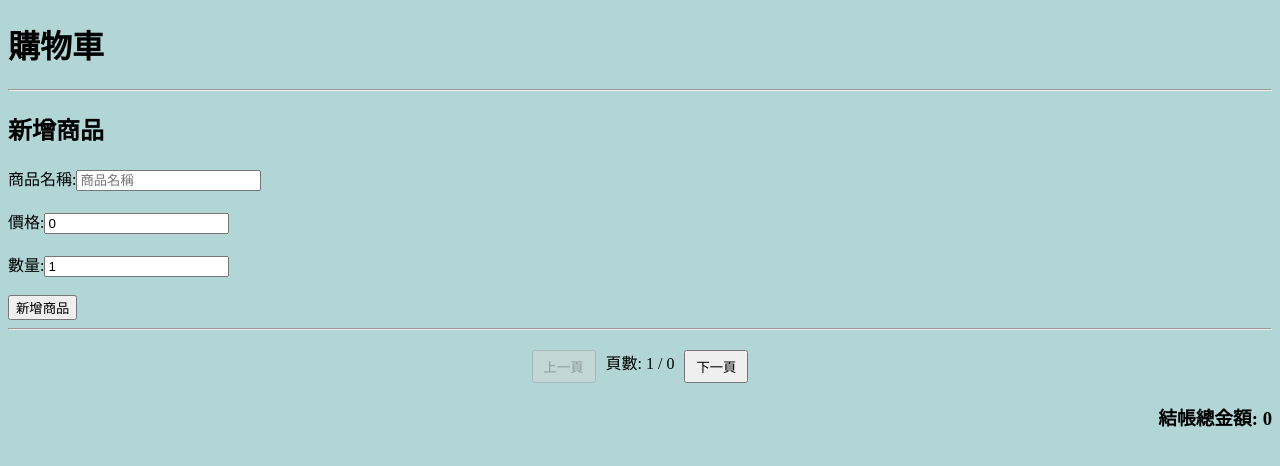
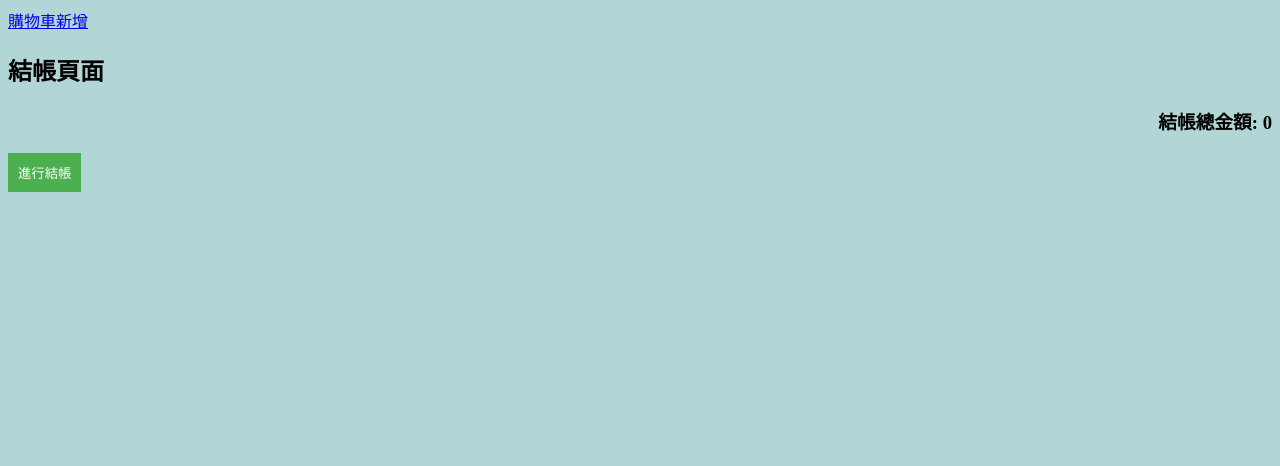
Before and after one commit to Z-Yun324/HelloVue3, a Vue app: page /checkout in a window 1280 px wide. Shown: the top 466 px of the page. Built offline with nearby package versions, Linux system fonts and the light colour scheme.

Commit message:
Feat: 新增結帳頁面

```diff
--- a/package.json
+++ b/package.json
@@ -11,7 +11,8 @@
     "type-check": "vue-tsc --build --force"
   },
   "dependencies": {
-    "vue": "^3.4.29"
+    "vue": "^3.4.29",
+    "vue-router": "^4.0.13"
   },
   "devDependencies": {
     "@tsconfig/node20": "^20.1.4",
--- a/src/App.vue
+++ b/src/App.vue
@@ -1,22 +1,30 @@
 <template>
   <div class="app">
-    <h1>購物車</h1>
+    <!--
     <Commodity @add-to-cart="addToCart" />
-    <Cart :cartItems="cartItems" @remove-from-cart="removeFromCart" />
+    <Cart :cartItems="cartItems" @remove-from-cart="removeFromCart" /> -->
+    <nav>
+      <router-link to="/cart">購物車</router-link>
+      <router-link to="/">新增</router-link>
+    </nav>
+    <router-view
+      :cartItems="cartItems"
+      @remove-from-cart="removeFromCart"
+      @add-to-cart="addToCart"
+    ></router-view>
   </div>
 </template>
 
 <script lang="ts" setup name="App">
 import { commodity } from "@/models/commodity";
 import { ref } from "vue";
-import Cart from "./components/Cart.vue";
-import Commodity from "./components/Commodity.vue";
 
 // 購物車清單
 const cartItems = ref<commodity[]>([]);
 
 // 處理 Commodity 新增商品到購物車的事件
 function addToCart(product: commodity) {
+  console.log("Product added to cart:", product); // 加入這行
   // 檢查購物車中是否已有該商品
   const existingProduct = cartItems.value.find(
     (item) => item.name === product.name
--- a/src/components/Cart.vue
+++ b/src/components/Cart.vue
@@ -1,5 +1,6 @@
 <!--HTML-->
 <template>
+  <h1>購物車</h1>
   <div class="cart">
     <table v-if="cartItems.length > 0">
       <thead>
@@ -40,13 +41,15 @@
       <h3>結帳總金額: {{ totalAmount }}</h3>
     </div>
   </div>
+  <button @click="navigateToCheckout">前往結帳</button>
 </template>
 
 <!--JS/TS-->
 
 <script lang="ts" setup name="cart">
 import { commodity } from "@/models/commodity";
-import { computed, defineProps, ref } from "vue";
+import { computed, ref } from "vue";
+import { useRouter } from "vue-router";
 //data
 /*
 let cart = reactive([
@@ -75,6 +78,12 @@ const totalAmount = computed(() =>
 const props = defineProps<{
   cartItems: commodity[];
 }>();
+
+const router = useRouter();
+const navigateToCheckout = () => {
+  router.push("/checkout"); // 導航到結帳頁面
+};
+
 // 分頁相關的 data
 const currentPage = ref(1); // 當前頁碼
 const itemsPerPage = 5; // 每頁顯示 5 個商品
@@ -108,7 +117,10 @@ function removeItem(id: number) {
 }*/
 
 // emit 事件通知父組件
-const emit = defineEmits(["remove-from-cart"]);
+const emit = defineEmits<{
+  (e: "remove-from-cart", id: number): void;
+  (e: "add-to-cart", product: commodity): void;
+}>();
 
 function nextPage() {
   if (currentPage.value < totalPages.value) {
--- /dev/null
+++ b/src/components/Checkout.vue
@@ -0,0 +1,82 @@
+<template>
+  <div class="checkout">
+    <h2>結帳頁面</h2>
+    <table v-if="cartItems.length > 0">
+      <thead>
+        <tr>
+          <th>商品名稱</th>
+          <th>價格</th>
+          <th>數量</th>
+          <th>總價</th>
+        </tr>
+      </thead>
+      <tbody>
+        <tr v-for="item in cartItems" :key="item.id">
+          <td>{{ item.name }}</td>
+          <td>{{ item.price }}</td>
+          <td>{{ item.quantity }}</td>
+          <td>{{ item.totalPrice }}</td>
+        </tr>
+      </tbody>
+    </table>
+
+    <div class="summary">
+      <h3>結帳總金額: {{ totalAmount }}</h3>
+    </div>
+
+    <button @click="checkout">進行結帳</button>
+  </div>
+</template>
+
+<script lang="ts" setup name="checkout">
+import { commodity } from "@/models/commodity";
+import { computed } from "vue";
+import { useRouter } from "vue-router";
+
+// 接收購物車商品列表
+const props = defineProps<{
+  cartItems: commodity[];
+}>();
+
+// 獲取路由器實例
+const router = useRouter();
+
+// 計算結帳總金額
+const totalAmount = computed(() => {
+  return props.cartItems.reduce((total, item) => total + item.totalPrice, 0);
+});
+
+// 結帳按鈕的邏輯
+function checkout() {
+  alert(`結帳成功，總金額為 ${totalAmount.value}`);
+  // 可以在這裡進一步整合付款邏輯
+  // 導航到結帳頁面
+}
+</script>
+
+<style scoped>
+table {
+  width: 100%;
+  border-collapse: collapse;
+}
+th,
+td {
+  border-bottom: 1px solid rgb(115, 116, 121);
+  padding: 10px;
+  text-align: center;
+}
+.summary {
+  margin-top: 20px;
+  text-align: right;
+}
+button {
+  padding: 10px;
+  background-color: #4caf50;
+  color: white;
+  border: none;
+  cursor: pointer;
+}
+button:hover {
+  background-color: #45a049;
+}
+</style>
--- a/src/components/Commodity.vue
+++ b/src/components/Commodity.vue
@@ -42,6 +42,7 @@ const emit = defineEmits(["add-to-cart"]);
 const newProduct = ref<commodity>(new commodity(Date.now(), "", 0, 1));
 // 新增商品功能
 function addProduct() {
+  console.log("addProduct called", newProduct.value); // 加入這行
   // 檢查商品名稱和價格是否有效
   if (newProduct.value.name && newProduct.value.price > 0) {
     const productToAdd = new commodity(
--- a/src/main.ts
+++ b/src/main.ts
@@ -1,4 +1,5 @@
 import { createApp } from "vue";
 import App from "./App.vue";
+import router from "./router";
 
-createApp(App).mount("#app");
+createApp(App).use(router).mount("#app");
--- /dev/null
+++ b/src/router/index.ts
@@ -0,0 +1,29 @@
+import Cart from "@/components/Cart.vue"; // 假設這是購物車頁面
+import Checkout from "@/components/Checkout.vue";
+import Commodity from "@/components/Commodity.vue";
+import { createRouter, createWebHistory } from "vue-router";
+
+const routes = [
+  {
+    path: "/",
+    name: "home",
+    component: Commodity,
+  },
+  {
+    path: "/cart",
+    name: "cart",
+    component: Cart,
+  },
+  {
+    path: "/checkout",
+    name: "checkout",
+    component: Checkout,
+  },
+];
+
+const router = createRouter({
+  history: createWebHistory(),
+  routes,
+});
+
+export default router;
```
Also changed, not shown: 1 other file (tests, documents, lock files or other folders).
